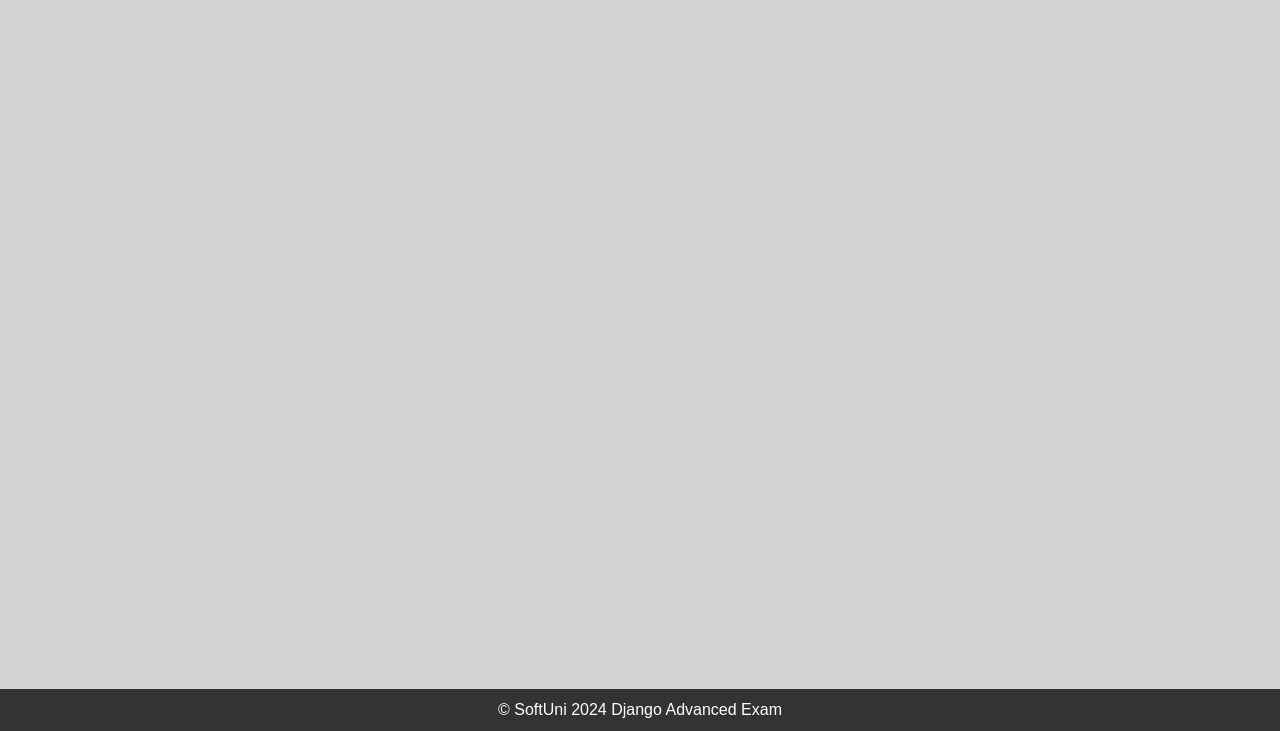
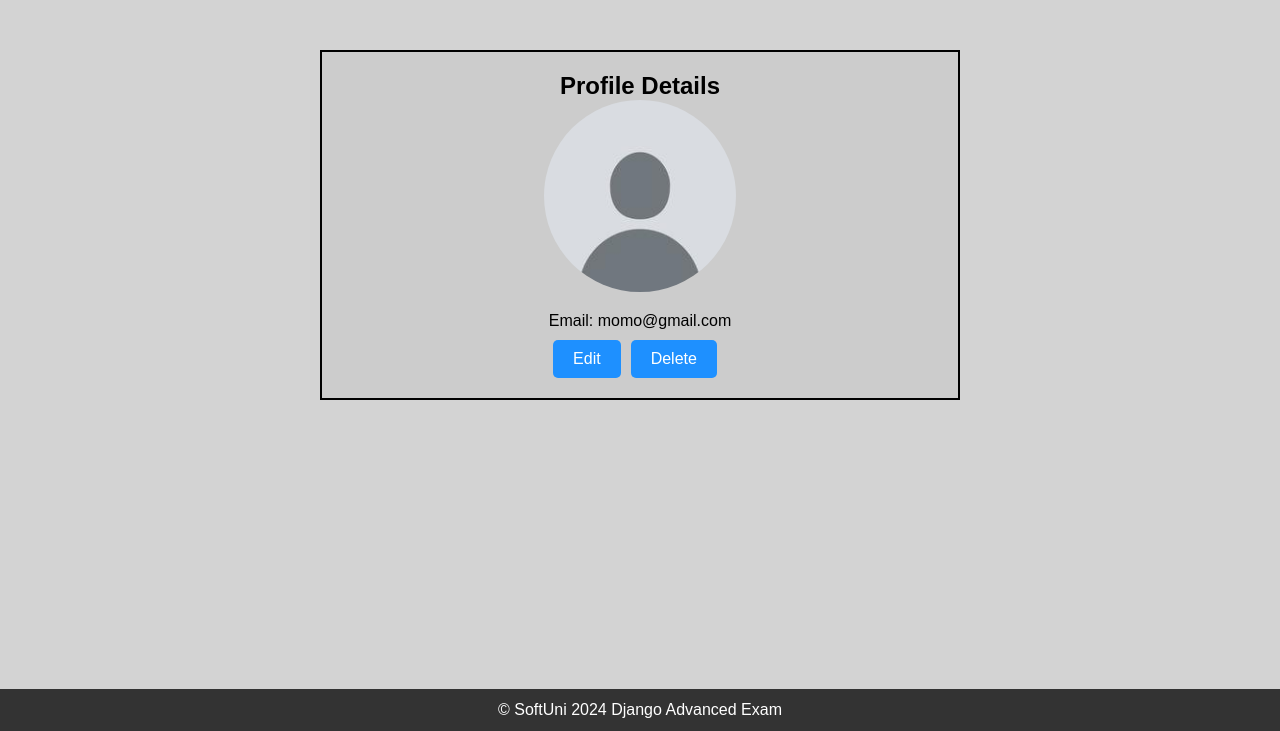
Before and after one commit to MomkoBrat/Django-Advanced-Exam, a Django app: template templates/accounts/profile-details.html in a window 1280 px wide. Shown: the part 69-800 px from the top of the page. Run offline with Django 5.2, Linux system fonts and the light colour scheme; the template is opened without the code that fills it: values that come from a table or form of the project are taken from there, others are empty; data comes from the database, SQL or seed files in the repository; both versions use the stored data as it was after the commit.

Commit message:
Profile Details

```diff
--- a/DjigitAuto/accounts/urls.py
+++ b/DjigitAuto/accounts/urls.py
@@ -5,5 +5,5 @@ urlpatterns = [
     path('login/', SignInUserView.as_view(), name='signin'),
     path('signup/', SignUpUserView.as_view(), name='signup'),
     path('logout/', signout_user, name='signout'),
-    path('details/<int:pk>/', ProfileDetailsView, name='profile details')
+    path('details/<int:pk>/', ProfileDetailsView.as_view(), name='profile details')
 ]
--- a/DjigitAuto/accounts/views.py
+++ b/DjigitAuto/accounts/views.py
@@ -26,7 +26,7 @@ class SignUpUserView(views.CreateView):
 
 
 class ProfileDetailsView(views.DetailView):
-    queryset = Profile.objects.all()
+    queryset = Profile.objects.prefetch_related("user").all()
     template_name = 'accounts/profile-details.html'
 
 
--- /dev/null
+++ b/static/css/accounts/details.css
@@ -0,0 +1,52 @@
+#profile-details {
+    width: 50%;
+    margin: 50px auto;
+    border: 2px solid black;
+    background-color: #ccc;
+    padding: 20px;
+    display: flex;
+    flex-direction: column;
+    align-items: center;
+}
+
+h1 {
+    text-align: center;
+    margin-top: 0;
+}
+
+.profile-header {
+    display: flex;
+    flex-direction: column;
+    align-items: center;
+}
+
+.profile-picture {
+    width: 12em;
+    height: 12em;
+    border-radius: 50%;
+    margin-bottom: 20px;
+}
+
+.details {
+    text-align: left;
+}
+
+.description {
+    margin: 0;
+}
+
+.buttons-container {
+    display: flex;
+    justify-content: center;
+}
+
+.edit-button, .delete-button {
+    display: inline-block;
+    padding: 10px 20px;
+    background-color: dodgerblue;
+    color: white;
+    text-decoration: none;
+    margin-right: 10px;
+    border-radius: 5px;
+    margin-top: 10px; /* Add margin between buttons and profile details */
+}
--- a/templates/accounts/profile-details.html
+++ b/templates/accounts/profile-details.html
@@ -2,14 +2,41 @@
 {% load static %}
 {% block main_content %}
 
-<!DOCTYPE html>
-<html lang="en">
-<head>
-    <meta charset="UTF-8">
-    <title>Title</title>
-</head>
-<body>
+    <!DOCTYPE html>
+    <html lang="en">
+    <head>
+        <link rel="stylesheet" href="{% static 'css/accounts/details.css' %}">
+        <title>DjigitAuto</title>
+    </head>
 
+    <body>
+    <section id="profile-details">
+        <h1>Profile Details</h1>
+        <div class="profile-header">
+            {% if not object.profile_picture %}
+                <img class="profile-picture" src="{% static 'images/default.jpg' %}" alt="profile-image"/>
+            {% else %}
+                <img class="profile-picture" src="{{ object.profile_picture }}" alt="profile-image"/>
+            {% endif %}
+            {% if object.first_name and object.last_name %}
+                <h1>{{ object.first_name }} {{ object.last_name }}</h1>
+            {% elif object.first_name %}
+                <h1>{{ object.first_name }}</h1>
+            {% elif object.last_name %}
+                <h1>{{ object.last_name }}</h1>
+            {% endif %}
+            <div class="details">
+                <p class="description">Email: {{ object.user.email }}</p>
+                {% if object.date_of_birth %}
+                    <p class="description">Date of birth: {{ object.date_of_birth }}</p>
+                {% endif %}
+            </div>
+            <div class="buttons-container">
+                <a href="#" class="edit-button">Edit</a>
+                <a href="#" class="delete-button">Delete</a>
+            </div>
+        </div>
+    </section>
+{% endblock %}
 </body>
 </html>
-{% endblock %}
```
Also changed, not shown: DjigitAuto/accounts/forms.py (line endings or trailing spaces), db.sqlite3, static/images/default.jpg (added).
